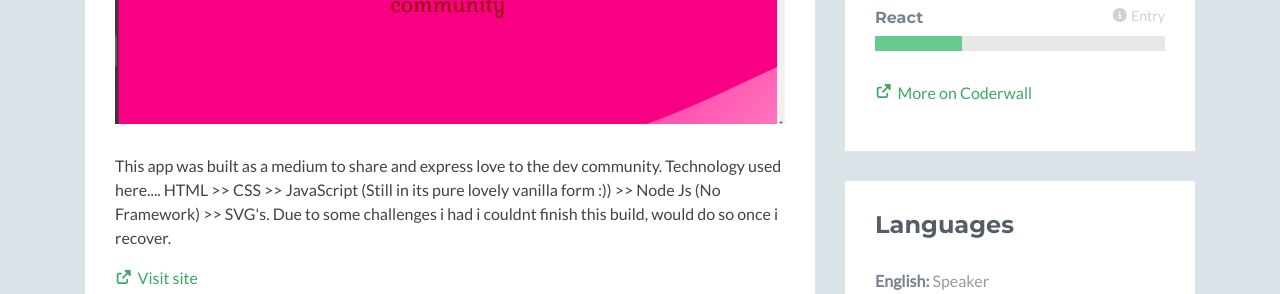
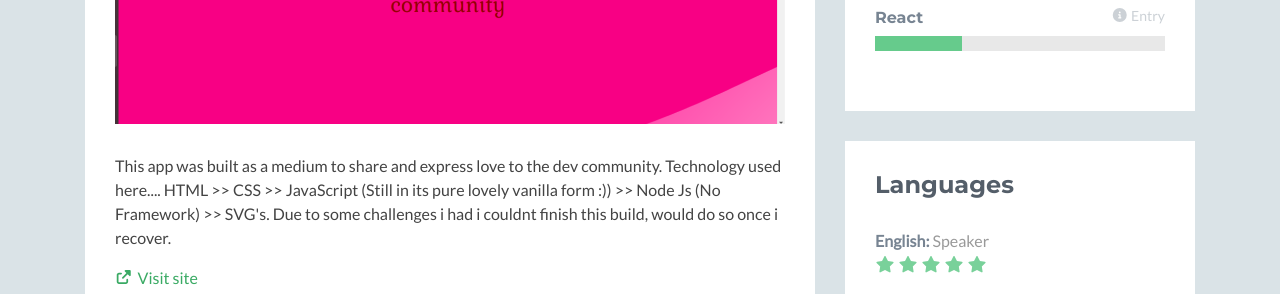
Before and after one commit to afrojac10/portfolio, a plain HTML site: page index.html in a window 1280 px wide. Shown: the part 1162-1456 px from the top of the page. Drawn offline with nearby package versions, Linux system fonts and the light colour scheme; no server answers; a script that the page names is missing; some icons are missing.

Commit message:
Update index.html

```diff
--- a/index.html
+++ b/index.html
@@ -686,12 +686,7 @@
                   </div>
                   <!--//item-->
 
-                  <p>
-                    <a class="more-link" href="#"
-                      ><i class="fas fa-external-link-alt"></i>More on
-                      Coderwall</a
-                    >
-                  </p>
+
                 </div>
               </div>
               <!--//content-->
```
